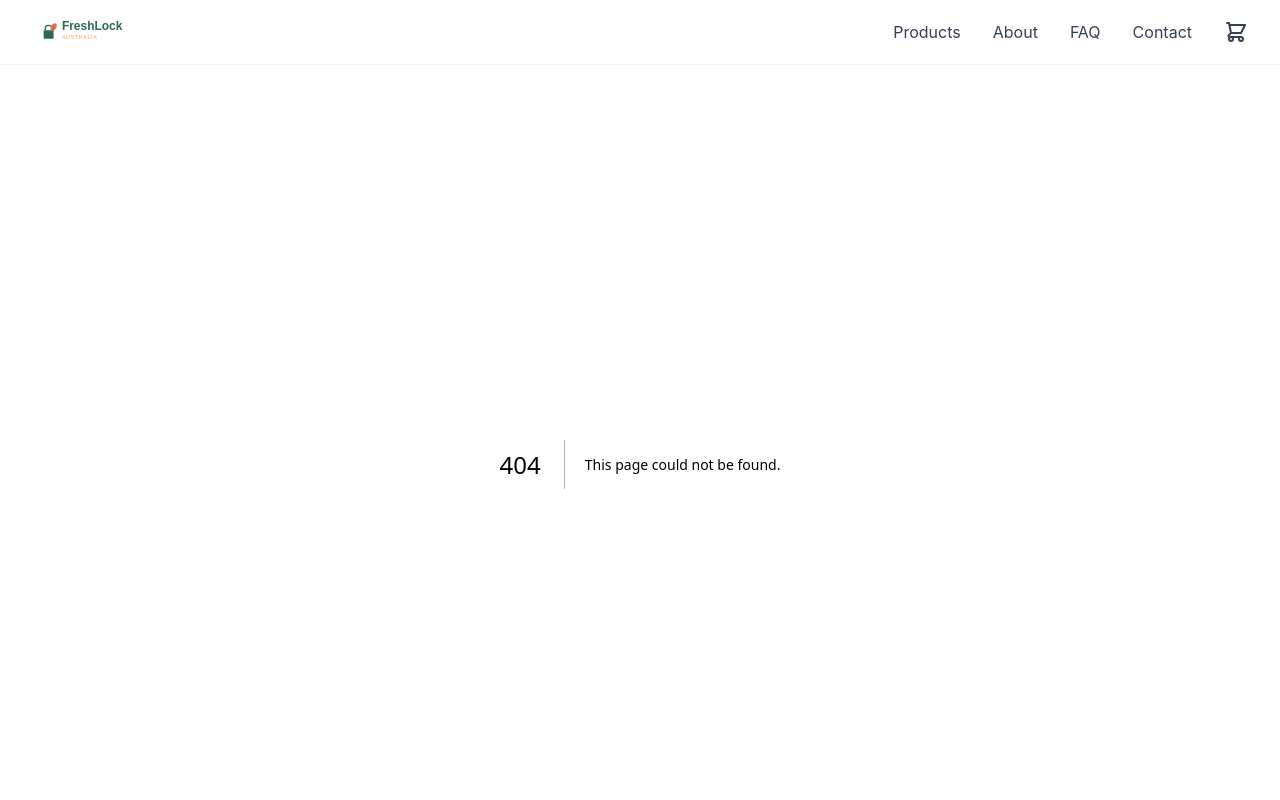
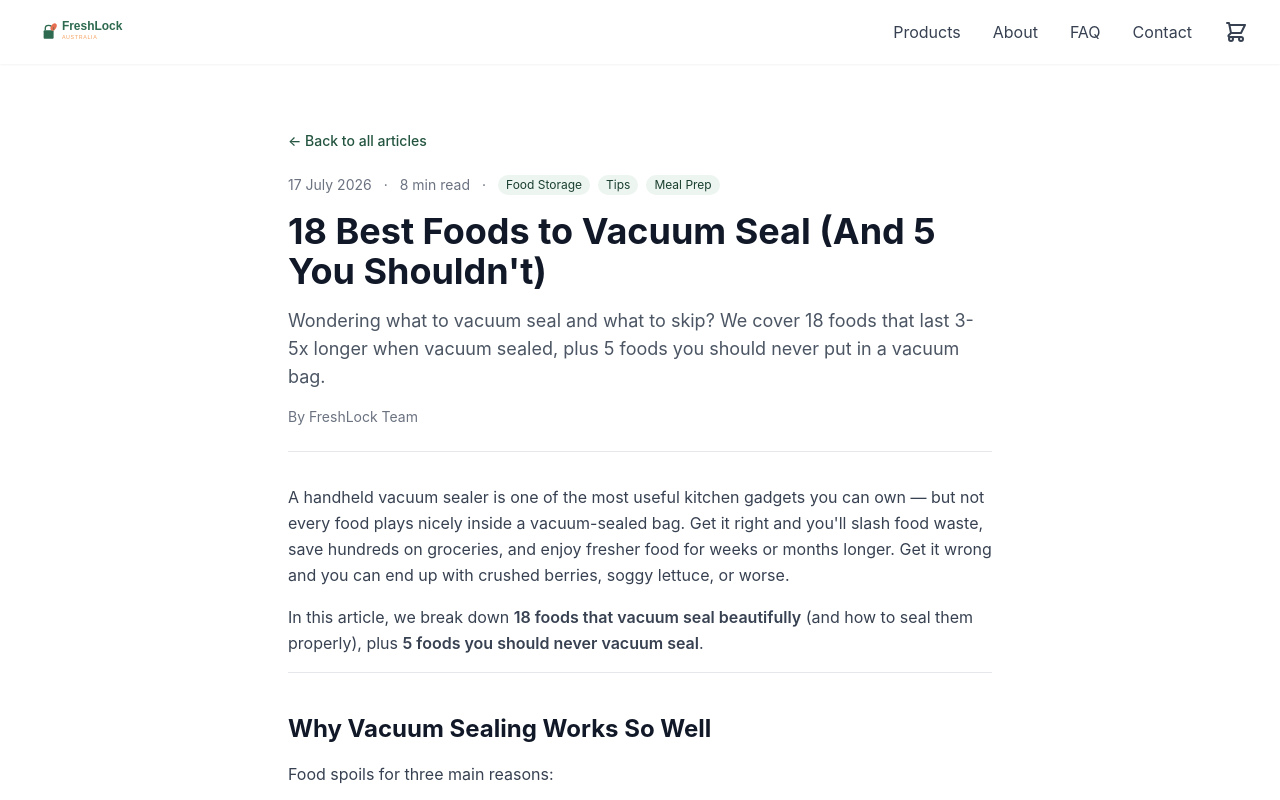
Before and after one commit to jasonyuan886/freshlock-store, a Next.js app: page /blog/best-foods-to-vacuum-seal in a window 1280 px wide. Before the commit this address had no page. Shown: the top 800 px of the page. Built offline with nearby package versions, Linux system fonts and the light colour scheme.

Commit message:
Blog system + 3 SEO articles: app/blog/[slug]/page.tsx

```diff
--- /dev/null
+++ b/app/blog/[slug]/page.tsx
@@ -0,0 +1,112 @@
+import type { Metadata } from 'next';
+import Link from 'next/link';
+import { notFound } from 'next/navigation';
+import { getAllPosts, getPostBySlug } from '@/lib/blog';
+
+interface PageProps {
+  params: Promise<{ slug: string }>;
+}
+
+export async function generateStaticParams() {
+  const posts = getAllPosts();
+  return posts.map(p => ({ slug: p.slug }));
+}
+
+export async function generateMetadata({ params }: PageProps): Promise<Metadata> {
+  const { slug } = await params;
+  const post = getPostBySlug(slug);
+  if (!post) return {};
+  return {
+    title: post.title,
+    description: post.description,
+    alternates: { canonical: `/blog/${slug}` },
+    openGraph: {
+      title: post.title,
+      description: post.description,
+      type: 'article',
+      publishedTime: post.date,
+      authors: [post.author],
+    },
+  };
+}
+
+export default async function BlogPostPage({ params }: PageProps) {
+  const { slug } = await params;
+  const post = getPostBySlug(slug);
+  if (!post) notFound();
+
+  const jsonLd = {
+    '@context': 'https://schema.org',
+    '@type': 'BlogPosting',
+    headline: post.title,
+    description: post.description,
+    datePublished: post.date,
+    author: { '@type': 'Organization', name: post.author },
+    publisher: {
+      '@type': 'Organization',
+      name: 'FreshLock',
+      url: 'https://www.freshlocksealer.com',
+    },
+    mainEntityOfPage: `https://www.freshlocksealer.com/blog/${slug}`,
+  };
+
+  return (
+    <div className="bg-white">
+      <script
+        type="application/ld+json"
+        dangerouslySetInnerHTML={{ __html: JSON.stringify(jsonLd) }}
+      />
+      <article className="max-w-3xl mx-auto px-4 sm:px-6 lg:px-8 py-12 md:py-16">
+        <Link href="/blog" className="text-primary-600 hover:text-primary-800 text-sm font-medium inline-flex items-center mb-6">
+          ← Back to all articles
+        </Link>
+        <header className="mb-8 pb-6 border-b border-gray-200">
+          <div className="flex flex-wrap items-center gap-3 text-sm text-gray-500 mb-4">
+            <time dateTime={post.date}>
+              {new Date(post.date).toLocaleDateString('en-AU', {
+                year: 'numeric', month: 'long', day: 'numeric',
+              })}
+            </time>
+            <span>·</span>
+            <span>{post.readingTime}</span>
+            {post.tags.length > 0 && (
+              <>
+                <span>·</span>
+                <div className="flex flex-wrap gap-2">
+                  {post.tags.map(tag => (
+                    <span key={tag} className="bg-primary-50 text-primary-700 text-xs px-2 py-0.5 rounded-full">
+                      {tag}
+                    </span>
+                  ))}
+                </div>
+              </>
+            )}
+          </div>
+          <h1 className="text-3xl md:text-4xl font-bold text-gray-900 leading-tight mb-4">
+            {post.title}
+          </h1>
+          <p className="text-lg text-gray-600">{post.description}</p>
+          <p className="text-sm text-gray-500 mt-4">By {post.author}</p>
+        </header>
+        <div
+          className="prose prose-lg max-w-none text-gray-700"
+          dangerouslySetInnerHTML={{ __html: post.content }}
+        />
+        <div className="mt-12 pt-8 border-t border-gray-200">
+          <div className="bg-primary-50 rounded-xl p-6 text-center">
+            <h3 className="text-xl font-bold text-gray-900 mb-2">Ready to try vacuum sealing?</h3>
+            <p className="text-gray-600 mb-4">
+              The FreshLock handheld vacuum sealer keeps food fresh up to 5× longer with one-touch valve sealing.
+            </p>
+            <Link
+              href="/products/freshlock-starter-kit"
+              className="inline-block bg-primary-600 hover:bg-primary-700 text-white font-semibold px-6 py-3 rounded-lg transition"
+            >
+              Shop FreshLock Starter Kit →
+            </Link>
+          </div>
+        </div>
+      </article>
+    </div>
+  );
+}
```
